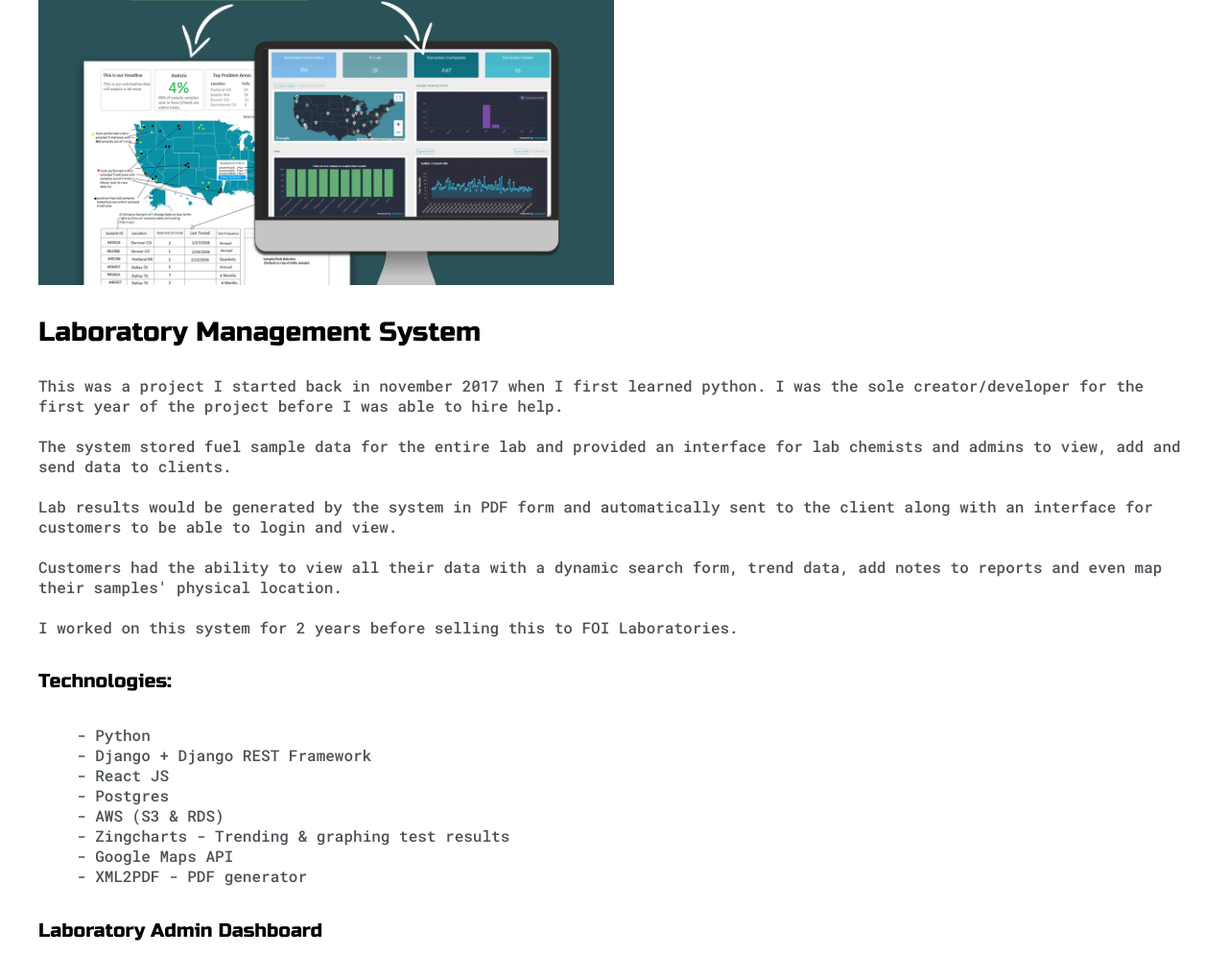
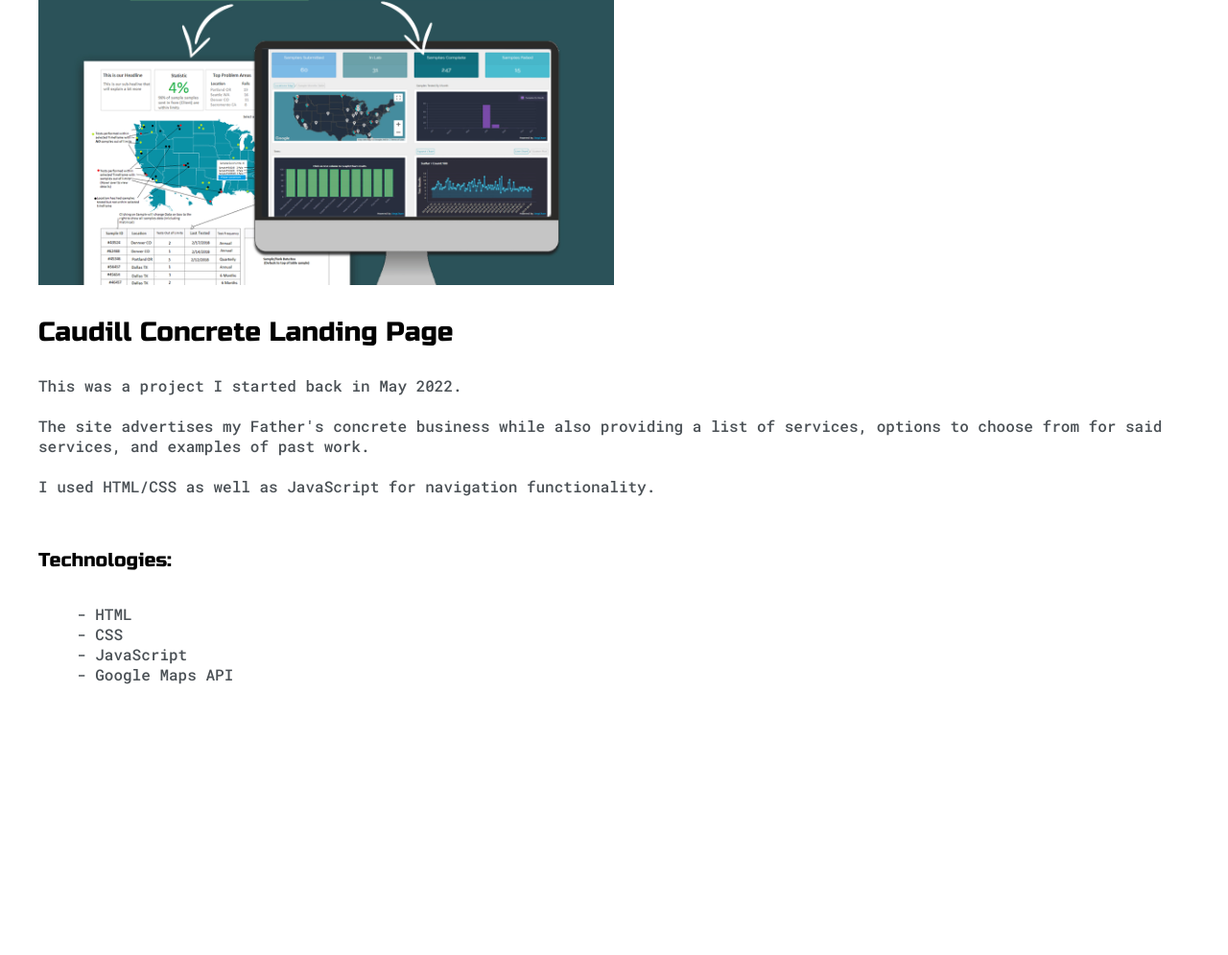
Before and after one commit to LC64/Portfolio_Website, a plain HTML site: page post.html in a window 1280 px wide. Shown: the part 105-1100 px from the top of the page at 96% size. After the commit the page ends 834 px from the top, so only its background shows below. Drawn offline with Linux system fonts and the light colour scheme.

Commit message:
small fixes

```diff
--- a/post.html
+++ b/post.html
@@ -1,7 +1,7 @@
 <!DOCTYPE html>
 <html>
 <head>
-	<title>Post Name</title>
+	<title>Caudill Concrete</title>
 
 
 	<meta name="viewport" content="width=device-width, initial-scale=1, maximum-scale=1, minimum-scale=1" />
@@ -50,36 +50,28 @@
 			<img src="images/dash.jpg">
 		</div>
 
-		<h3>Laboratory Management System</h3>
+		<h3>Caudill Concrete Landing Page</h3>
 
-		<p>This was a project I started back in november 2017 when I first learned python. I was the sole creator/developer for the first year of the project before I was able to hire help.
+		<p>This was a project I started back in May 2022.
 		<br>
 		<br>
-		The system stored fuel sample data for the entire lab and provided an interface for lab chemists and admins to view, add and send data to clients.
+		The site advertises my Father's concrete business while also providing a list of services, options to choose from for said services, and examples of past work.
 		<br>
 		<br>
-		Lab results would be generated by the system in PDF form and automatically sent to the client along with an interface for customers to be able to login and view.
+		I used HTML/CSS as well as JavaScript for navigation functionality.
 		<br>
 		<br>
-		Customers had the ability to view all their data with a dynamic search form, trend data, add notes to reports and even map their samples' physical location.
-		<br>
-		<br>
-		I worked on this system for 2 years before selling this to FOI Laboratories.</p>
 
 		<h5>Technologies:</h5>
 		<ul>
-			<li>- Python</li>
-			<li>- Django + Django REST Framework</li>
-			<li>- React JS</li>
-			<li>- Postgres</li>
-			<li>- AWS (S3 & RDS)</li>
-			<li>- Zingcharts - Trending & graphing test results</li>
+			<li>- HTML</li>
+			<li>- CSS</li>
+			<li>- JavaScript</li>
 			<li>- Google Maps API</li>
-			<li>- XML2PDF - PDF generator</li>
 		</ul>
 
 
-		<h5>Laboratory Admin Dashboard</h5>
+		<!-- <h5>Laboratory Admin Dashboard</h5>
 		<div class="img-container">
 			<img src="images/lab-dash.jpg">
 		</div>
@@ -104,7 +96,7 @@
 			<img src="images/customer-dash.jpg">
 		</div>
 
-	</div>
+	</div> -->
 
 </body>
 </html>
```
